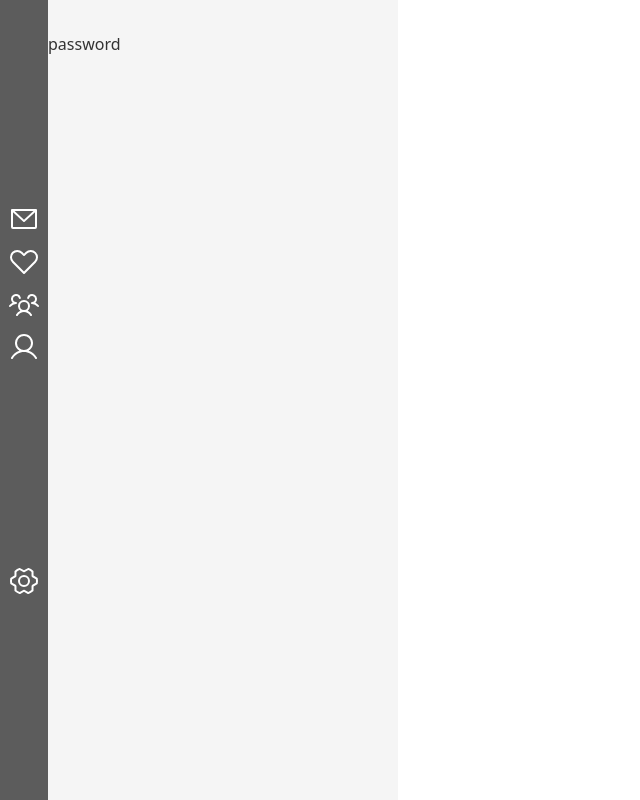
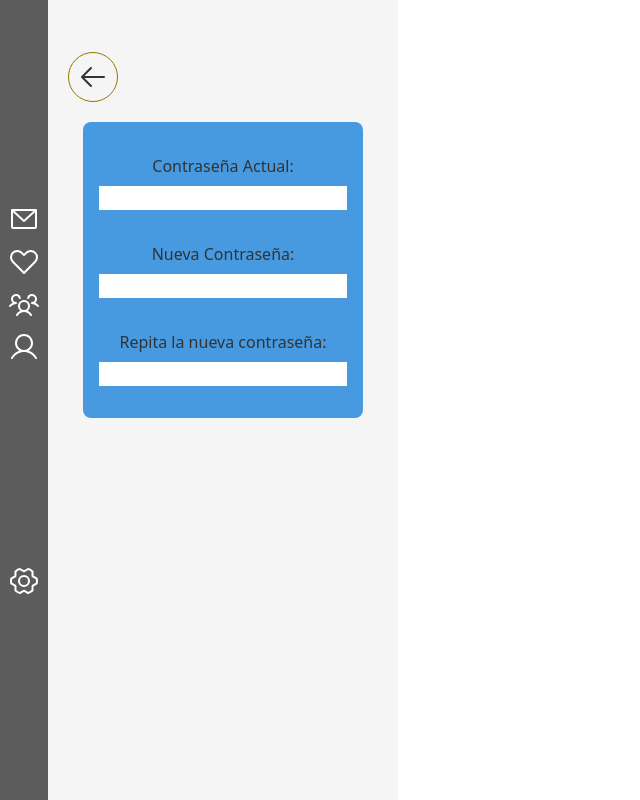
Before and after one commit to borgesmj/real-time-chat-app, a React (Vite) app: page /settings/password in a window 1280 px wide. Shown: the whole page, without its empty margins (0-640 px from the left). Built offline with nearby package versions, Linux system fonts and the light colour scheme.

Commit message:
adding passwords form

```diff
--- a/index.html
+++ b/index.html
@@ -7,7 +7,7 @@
     <title>Vite + React</title>
   </head>
   <body>
-    <div id="root" class="ligth-theme"></div>
+    <div id="root" class="overflow-hidden"></div>
     <script type="module" src="/src/main.jsx"></script>
   </body>
 </html>
--- a/src/Components/Pages/SettingsPage/PasswordSetting.jsx
+++ b/src/Components/Pages/SettingsPage/PasswordSetting.jsx
@@ -1,12 +1,64 @@
-import Section from '../../Section/Section'
-import React from 'react'
+import Section from "../../Section/Section";
+import React from "react";
+import { NavLink } from "react-router-dom";
+import { ArrowLeft } from "@phosphor-icons/react";
 
-const PasswordSetting = ({darkTheme}) => {
+const PasswordSetting = ({ darkTheme }) => {
+
+  const evalRegex = (e) => {
+    e.preventDefault()
+    console.log(e.target.value)
+  }
+
+  const evalRepeat = () => {
+    console.log('repeat')
+  }
   return (
-      <Section darkTheme={darkTheme}>
-        password
-      </Section>
-  )
-}
+    <Section darkTheme={darkTheme}>
+      <div className="flex flex-col w-full h-dvh">
+        <NavLink
+          to="/settings"
+          className={`w-[50px] h-[50px] ml-[20px] mt-[20px] flex justify-center items-center rounded-full border-solid border-[1px] ${
+            !darkTheme ? "border-[#917800]" : "border-[#dbffff]"
+          }`}
+        >
+          <ArrowLeft size={32} />
+        </NavLink>
+        <form className={`w-4/5 flex flex-col mt-5 items-center justify-center p-4 mx-auto ${!darkTheme ? 'bg-[#479ae0]' : 'bg-[#0A192F]'} rounded-lg`}>
+          <div className="w-full flex flex-col my-2 py-2">
+            <label htmlFor="current-password" className="w-full text-center mb-2">Contraseña Actual:</label>
+            <input
+              type="password"
+              name="current-password"
+              id="current-password"
+              className={`${!darkTheme ? 'text-[#333333]' : 'text-[#1E88E5]'} px-2`}
+            />
+          </div>
+          <div className="w-full flex flex-col my-2 py-2">
+            <label htmlFor="new-password" className="w-full text-center mb-2">Nueva Contraseña:</label>
+            <input
+              type="password"
+              name=""
+              id="new-password"
+              className={`${!darkTheme ? 'text-[#333333]' : 'text-[#1E88E5]'} px-2`}
+              onChange={(e) => evalRegex(e)}
+            />
+          </div>
+          <div className="w-full flex flex-col my-2 py-2">
+            <label htmlFor="repeat-new-password" className="w-full text-center mb-2">
+              Repita la nueva contraseña:
+            </label>
+            <input
+              type="password"
+              name="new-password"
+              id="repeat-new-password"
+              className={`${!darkTheme ? 'text-[#333333]' : 'text-[#1E88E5]'} px-2`}
+            />
+          </div>
+        </form>
+      </div>
+    </Section>
+  );
+};
 
-export default PasswordSetting
+export default PasswordSetting;
--- a/src/Components/Pages/SettingsPage/ProfileSettings.jsx
+++ b/src/Components/Pages/SettingsPage/ProfileSettings.jsx
@@ -1,11 +1,22 @@
-import Section from "../../Section/Section"
+import Section from "../../Section/Section";
+import { NavLink } from "react-router-dom";
+import { ArrowLeft } from "@phosphor-icons/react";
 
-const ProfileSettings = ({darkTheme}) => {
+const ProfileSettings = ({ darkTheme }) => {
   return (
-      <Section darkTheme={darkTheme}>
-        profile
-      </Section>
-  )
-}
+    <Section darkTheme={darkTheme}>
+      <div className="flex flex-col w-full h-dvh">
+        <NavLink
+          to="/settings"
+          className={`w-[50px] h-[50px] ml-[20px] mt-[20px] flex justify-center items-center rounded-full border-solid border-[1px] ${
+            !darkTheme ? "border-[#917800]" : "border-[#dbffff]"
+          }`}
+        >
+          <ArrowLeft size={32} />
+        </NavLink>
+      </div>
+    </Section>
+  );
+};
 
-export default ProfileSettings
+export default ProfileSettings;
```
